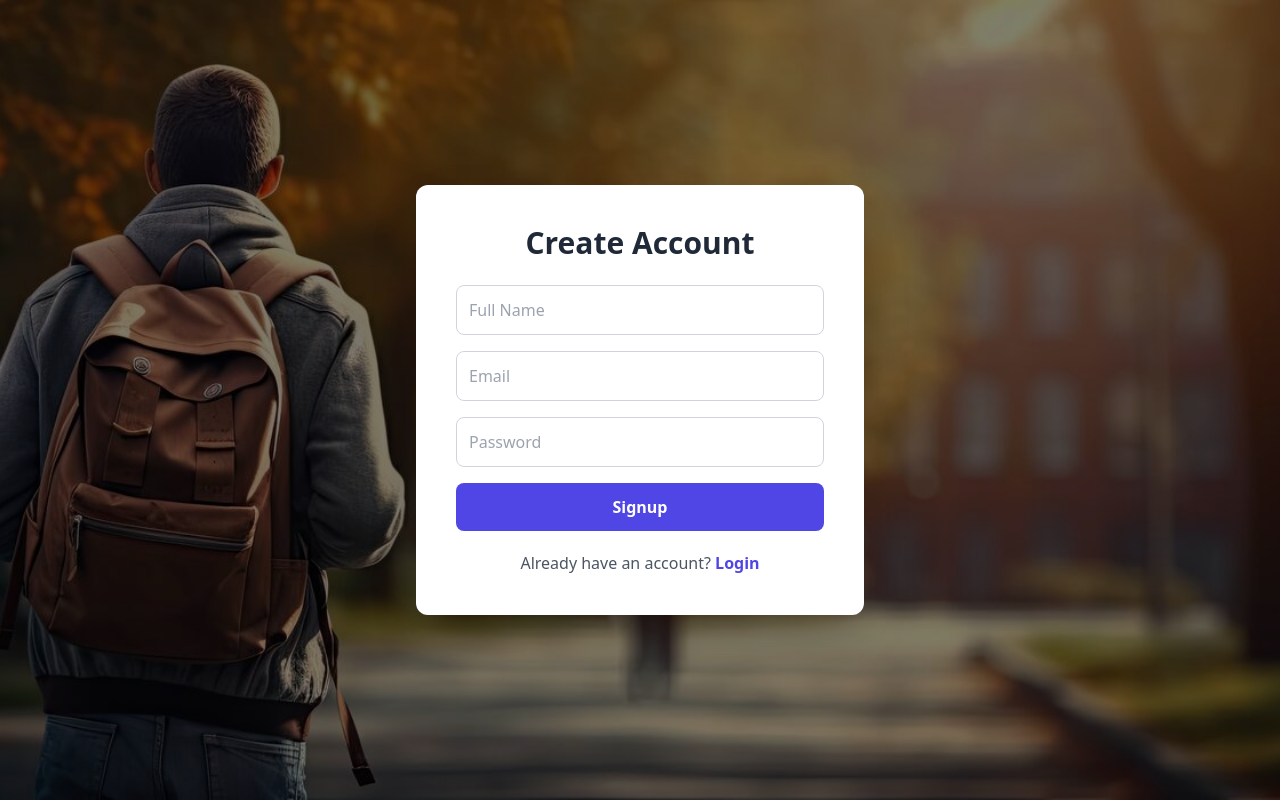
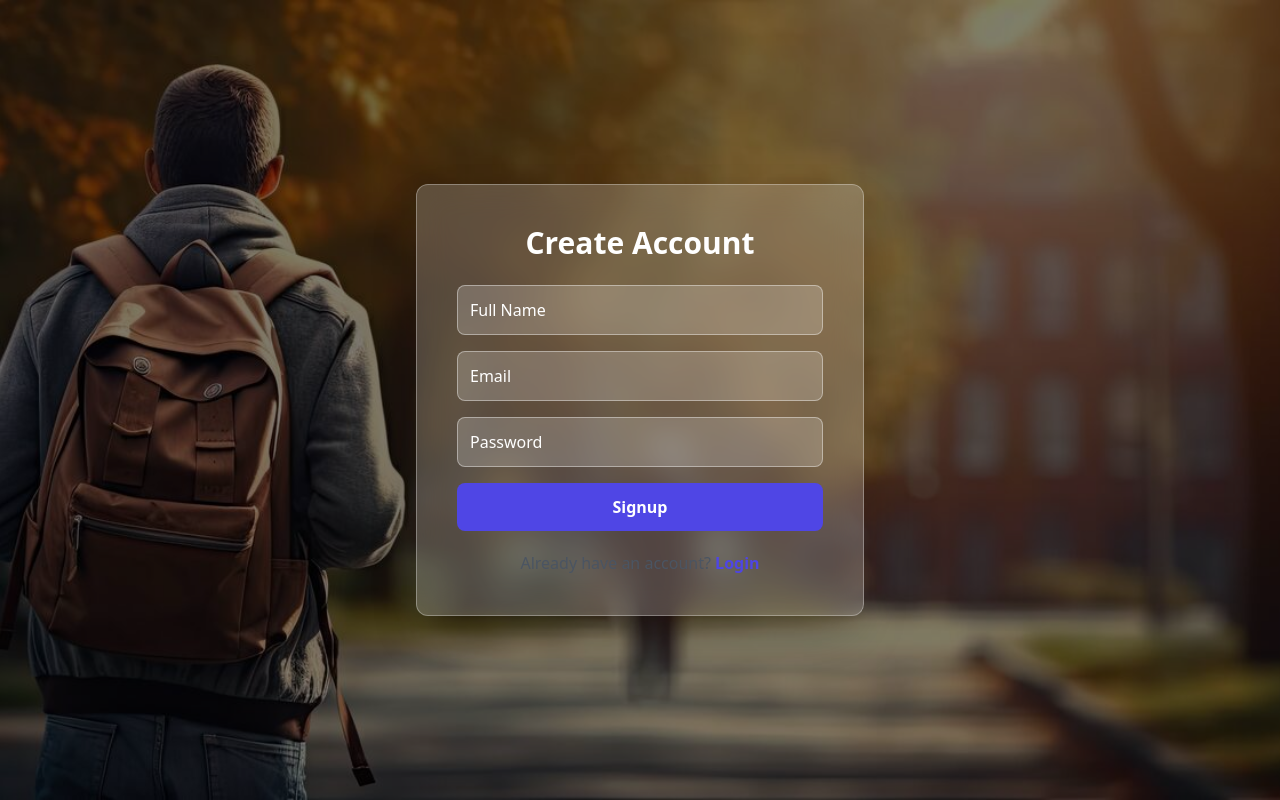
Before and after one commit to 43200/campusfind-project, a React (Vite) app in the folder Frontend/: page /signup in a window 1280 px wide. Built offline with nearby package versions, Linux system fonts and the light colour scheme.

Commit message:
Changed the Login and signup page

```diff
--- a/Frontend/src/pages/Login.jsx
+++ b/Frontend/src/pages/Login.jsx
@@ -65,16 +65,17 @@ function Login() {
       <div className="absolute inset-0 bg-black/50"></div>
 
       {/* Login Card */}
-      <div className="relative bg-white shadow-2xl rounded-xl p-6 sm:p-10 w-full max-w-md">
+      {/* Login Card */}
+      <div className="relative bg-white/20 backdrop-blur-md border border-white/30 shadow-2xl rounded-xl p-6 sm:p-10 w-full max-w-md">
 
-        <h1 className="text-2xl sm:text-3xl font-bold text-center mb-6 text-gray-800">
+        <h1 className="text-2xl sm:text-3xl font-bold text-center mb-6 text-white">
           Login
         </h1>
 
         <input
           name="email"
           placeholder="Email"
-          className="w-full border border-gray-300 p-3 mb-4 rounded-lg focus:outline-none focus:ring-2 focus:ring-indigo-400"
+          className="w-full border border-white/40 bg-white/20 text-white placeholder-white p-3 mb-4 rounded-lg focus:outline-none focus:ring-2 focus:ring-indigo-400"
           onChange={handleChange}
         />
 
@@ -82,7 +83,7 @@ function Login() {
           name="password"
           type="password"
           placeholder="Password"
-          className="w-full border border-gray-300 p-3 mb-4 rounded-lg focus:outline-none focus:ring-2 focus:ring-indigo-400"
+          className="w-full border border-white/40 bg-white/20 text-white placeholder-white p-3 mb-4 rounded-lg focus:outline-none focus:ring-2 focus:ring-indigo-400"
           onChange={handleChange}
         />
 
--- a/Frontend/src/pages/Signup.jsx
+++ b/Frontend/src/pages/Signup.jsx
@@ -56,23 +56,24 @@ function Signup() {
       <div className="absolute inset-0 bg-black/50"></div>
 
       {/* Card */}
-      <div className="relative bg-white shadow-2xl rounded-xl p-6 sm:p-10 w-full max-w-md">
+      {/* Card */}
+      <div className="relative bg-white/20 backdrop-blur-lg border border-white/30 shadow-2xl rounded-xl p-6 sm:p-10 w-full max-w-md">
 
-        <h1 className="text-2xl sm:text-3xl font-bold text-center mb-6 text-gray-800">
+        <h1 className="text-2xl sm:text-3xl font-bold text-center mb-6 text-white">
           Create Account
         </h1>
 
         <input
           name="name"
           placeholder="Full Name"
-          className="w-full border border-gray-300 p-3 mb-4 rounded-lg focus:outline-none focus:ring-2 focus:ring-indigo-400"
+          className="w-full border border-white/40 bg-white/20 text-white placeholder-white p-3 mb-4 rounded-lg focus:outline-none focus:ring-2 focus:ring-indigo-400"
           onChange={handleChange}
         />
 
         <input
           name="email"
           placeholder="Email"
-          className="w-full border border-gray-300 p-3 mb-4 rounded-lg focus:outline-none focus:ring-2 focus:ring-indigo-400"
+          className="w-full border border-white/40 bg-white/20 text-white placeholder-white p-3 mb-4 rounded-lg focus:outline-none focus:ring-2 focus:ring-indigo-400"
           onChange={handleChange}
         />
 
@@ -80,7 +81,7 @@ function Signup() {
           name="password"
           type="password"
           placeholder="Password"
-          className="w-full border border-gray-300 p-3 mb-4 rounded-lg focus:outline-none focus:ring-2 focus:ring-indigo-400"
+          className="w-full border border-white/40 bg-white/20 text-white placeholder-white p-3 mb-4 rounded-lg focus:outline-none focus:ring-2 focus:ring-indigo-400"
           onChange={handleChange}
         />
 
```
